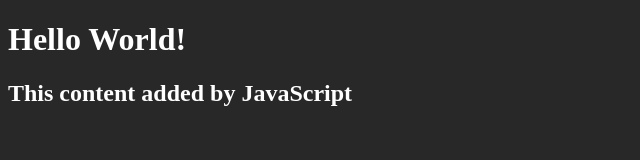
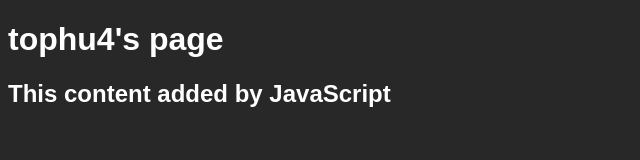
Before and after one commit to tophu4/my-personal-website, a plain HTML site: page index.html in a window 1280 px wide. Shown: the whole page, without its empty margins (0-640 px from the left). Drawn offline with Linux system fonts and the light colour scheme.

Commit message:
change text, change font

```diff
--- a/index.html
+++ b/index.html
@@ -1,11 +1,11 @@
 <!DOCTYPE html>
 <html lang="en">
   <head>
-    <title>My Personal Website</title>
+    <title>tophu4</title>
     <link rel="stylesheet" href="style.css"/>
   </head>
   <body>
-    <h1>Hello World!</h1>
+    <h1>tophu4's page</h1>
     <script src="script.js"></script>
   </body>
 </html>
--- a/style.css
+++ b/style.css
@@ -1,4 +1,5 @@
 body {
+    font-family: sans-serif;
     color: white;
     background: #282828;
 }
```
